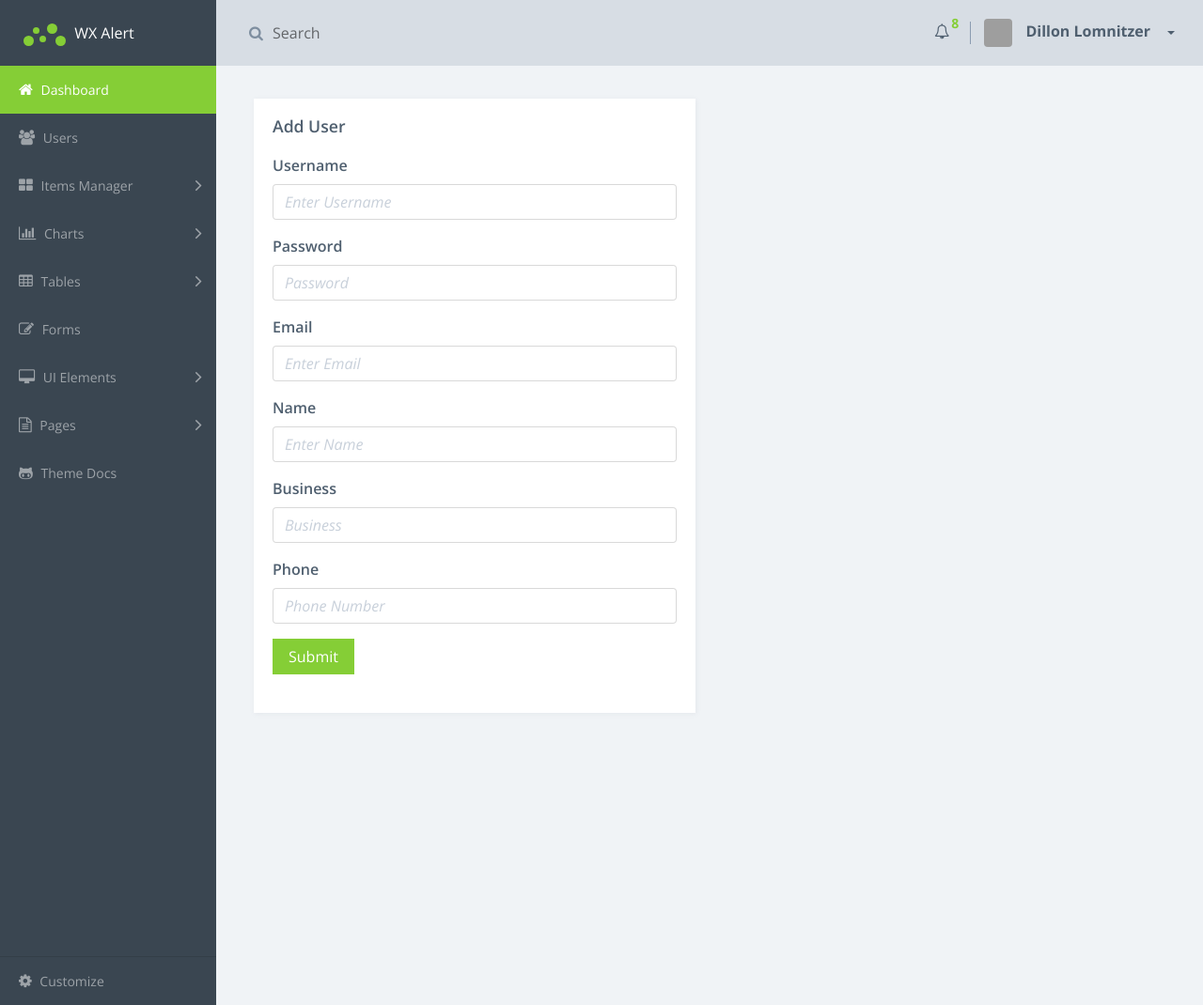
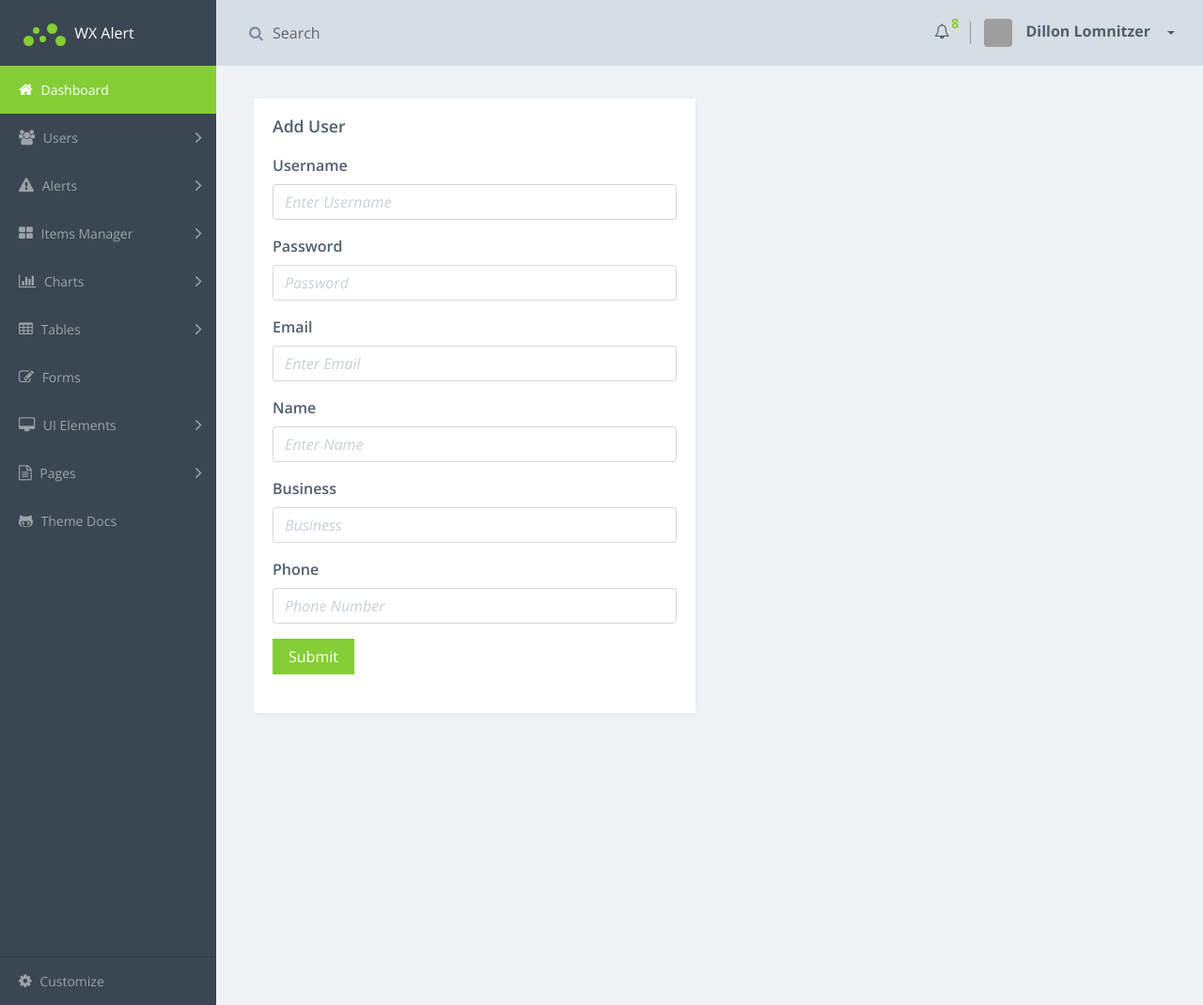
Before and after one commit to DLzer/Weatheralert, a PHP site: page /add-user.php in a window 1280 px wide. Shown: the whole page at 94% size. Run offline with PHP 8.4, Linux system fonts and the light colour scheme; a stand-in replaces the project's code that opens the database connection; some libraries are stand-ins or nearby versions; grey boxes are pictures that could not be loaded.

Commit message:
modified menu ref

```diff
--- a/header.php
+++ b/header.php
@@ -110,7 +110,7 @@
     			      <i class="fa fa-gear icon"></i>
     			      Settings
     			    </a>
-                                    <div class="dropdown-divider"></div> <a class="dropdown-item" href="login.php">
+                                    <div class="dropdown-divider"></div> <a class="dropdown-item" href="logout.php">
     			      <i class="fa fa-power-off icon"></i>
     			      Logout
     			    </a> </div>
@@ -126,14 +126,22 @@
                         </div>
                         <nav class="menu">
                             <ul class="nav metismenu" id="sidebar-menu">
-                                <li class="active"> <a href="index.php">
+                                <li class="active"> <a href="dashboard.php">
     						<i class="fa fa-home"></i> Dashboard
     					</a> </li>
-                                <li><a href="users.php"><i class="fa fa-users"></i> Users</a></li>
-                                <li> <a href="">
-    						<i class="fa fa-th-large"></i> Items Manager
-    						<i class="fa arrow"></i>
-    					</a>
+                                <li><a href=""><i class="fa fa-users"></i> Users<i class="fa arrow"></i></a>
+                                    <ul>
+                                        <li><a href="add-user.php">Add Users</a></li>
+                                        <li><a href="users.php">Manage Users</a></li>
+                                    </ul>
+                                </li>
+                                <li><a href=""><i class="fa fa-exclamation-triangle"></i> Alerts<i class="fa arrow"></i></a>
+                                    <ul>
+                                        <li><a href="newalert.php">New Alert</a></li>
+                                        <li><a href="alerthistory.php">Alert History</a></li>
+                                    </ul>
+                                </li>
+                                <li> <a href=""><i class="fa fa-th-large"></i> Items Manager<i class="fa arrow"></i></a>
                                     <ul>
                                         <li> <a href="items-list.php">
     								Items List
@@ -199,10 +207,10 @@
     						<i class="fa arrow"></i>
     					</a>
                                     <ul>
-                                        <li> <a href="login.php">
+                                        <li> <a href="index.php">
     								Login
     							</a> </li>
-                                        <li> <a href="signup.php">
+                                        <li> <a href="register.php">
     								Sign Up
     							</a> </li>
                                         <li> <a href="reset.php">
```
